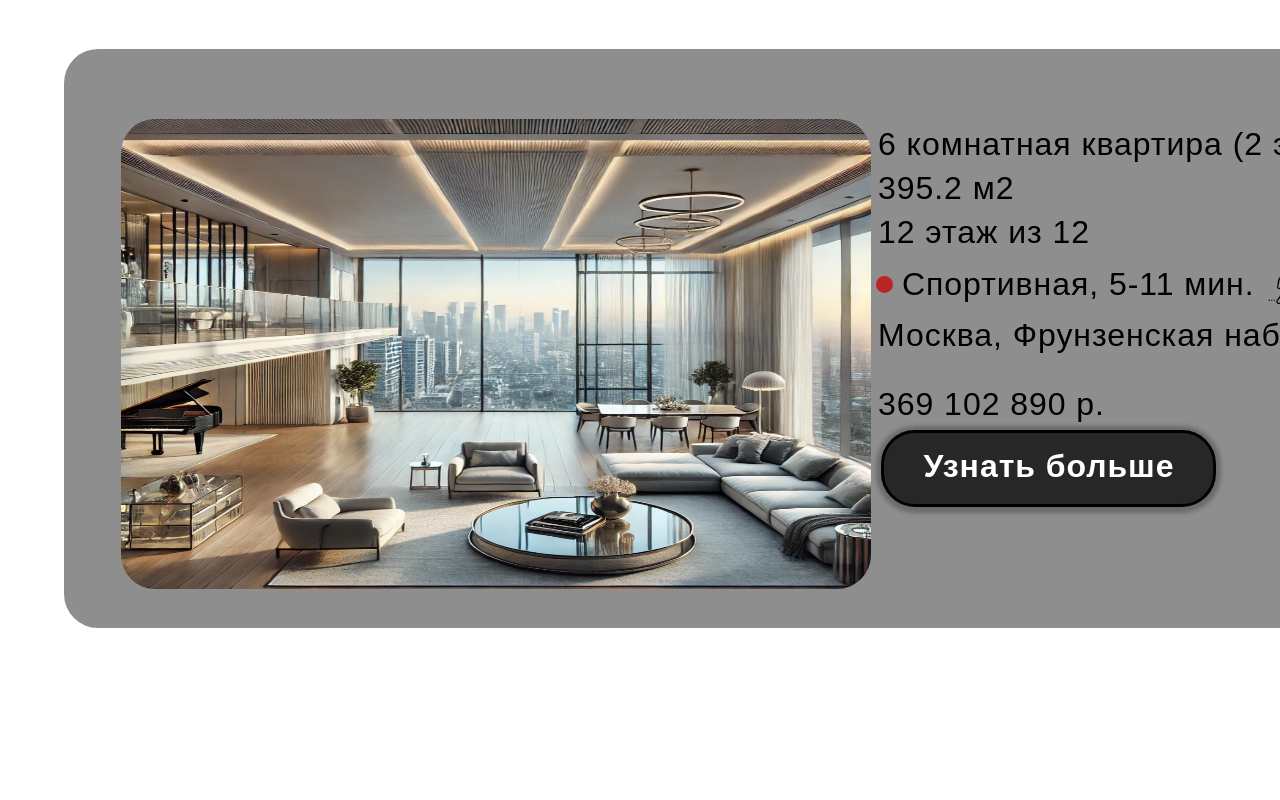
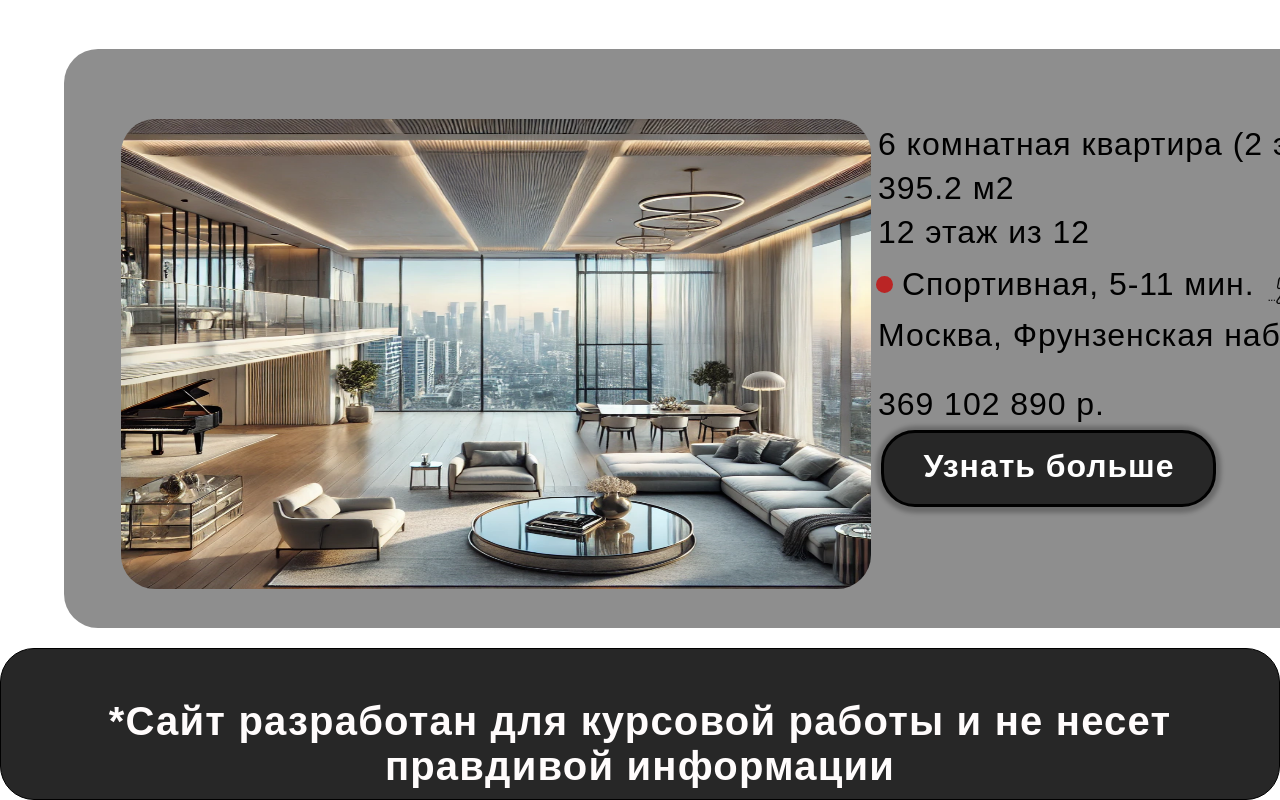
Before and after one commit to ccarrykss/KEY, a plain HTML site: page catalog.html in a window 1280 px wide. Shown: the part 5071-5871 px from the top of the page. Before the commit the page ends 5719 px from the top, so only its background shows below. Drawn offline with Linux system fonts and the light colour scheme.

Commit message:
Update catalog.html

```diff
--- a/catalog.html
+++ b/catalog.html
@@ -3,7 +3,7 @@
 <head>
     <meta charset="UTF-8">
     <meta name="viewport" content="width=device-width, initial-scale=1.0">
-    <title>Document</title>
+    <title>KEY</title>
     <link rel="stylesheet" href="style.css">
 </head>
 <body>
@@ -268,6 +268,11 @@
         </div>
 
     </div>
+    <footer>
+        <div class = 'foot t'>
+            *Сайт разработан для курсовой работы и не несет правдивой информации
+        </div>
+    </footer>
     <script src="js/skriptcatalog.js"></script>
 </body>
 </html>
```
